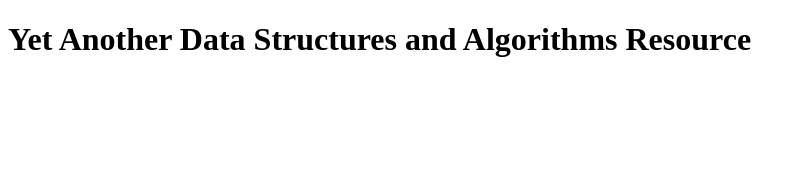
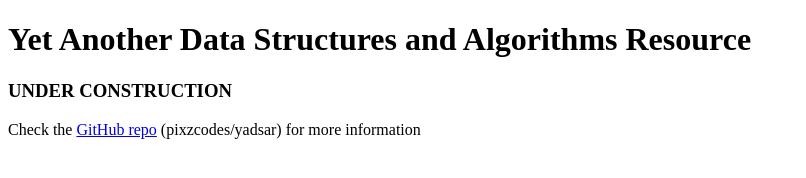
Before and after one commit to pixzcodes/yadsar, a plain HTML site: page index.html in a window 1280 px wide. Shown: the whole page, without its empty margins (0-806 px from the left). Drawn offline with Linux system fonts and the light colour scheme.

Commit message:
Updated README.md and made the landing page a little more detailed.

```diff
--- a/index.html
+++ b/index.html
@@ -7,6 +7,8 @@
 </head>
 <body>
     <h1>Yet Another Data Structures and Algorithms Resource</h1>
+    <h3>UNDER CONSTRUCTION</h3>
+    <p>Check the <a href="https://github.com/pixzcodes/yadsar">GitHub repo</a> (pixzcodes/yadsar) for more information</p>
 
 </body>
 </html>
```
Also changed, not shown: 1 other file.
